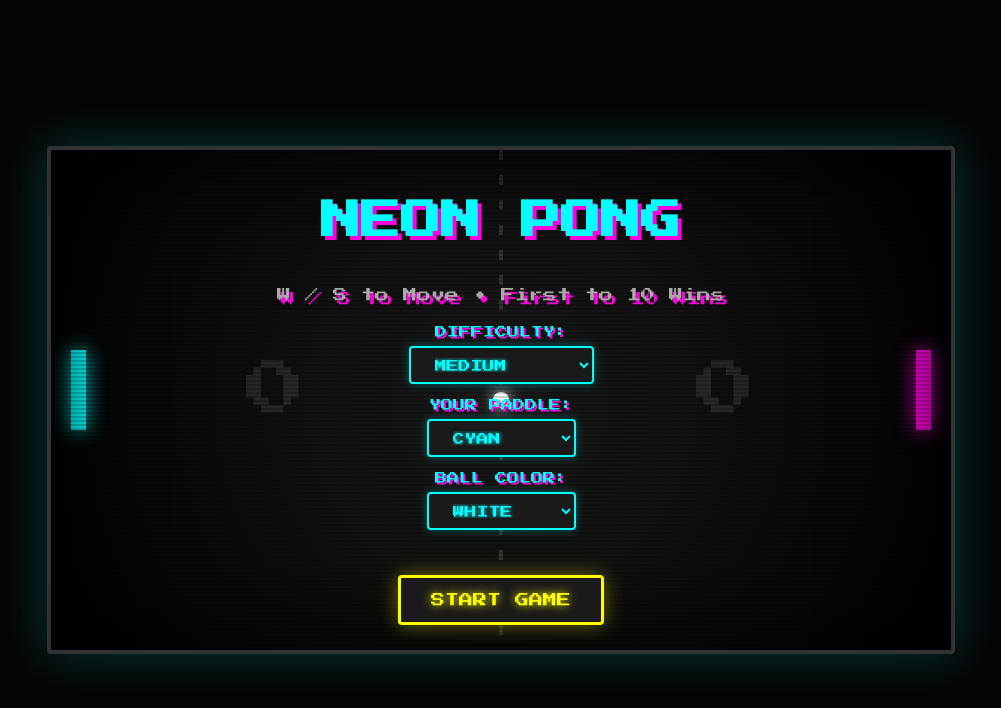
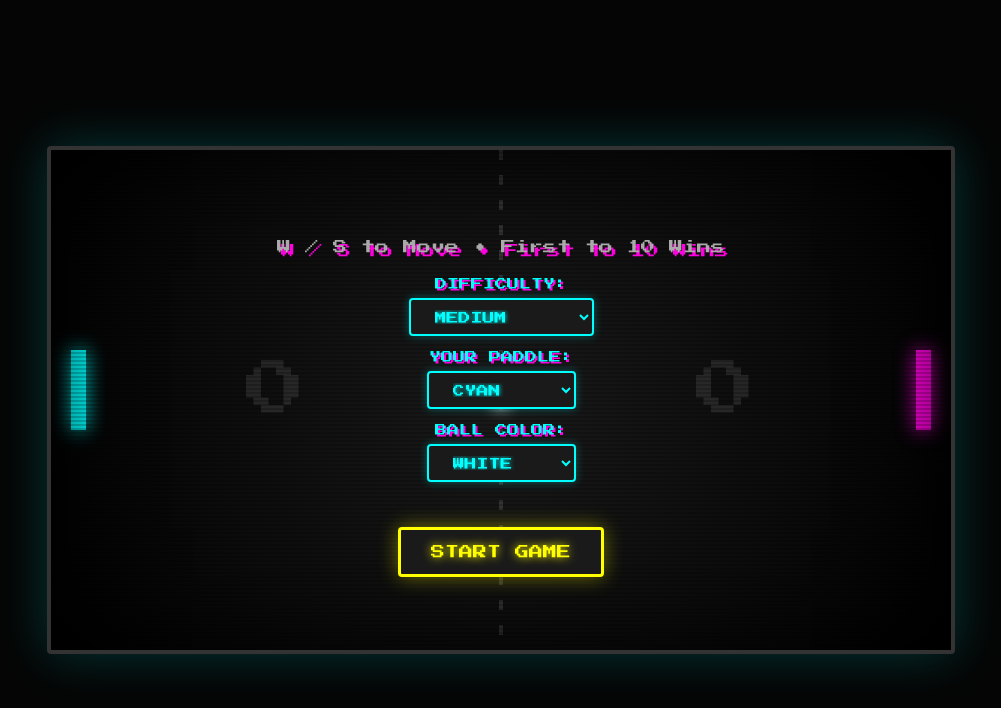
Before and after one commit to jx-ops17/hello, a plain HTML site: page index.html in a window 1280 px wide. Shown: the whole page, without its empty margins (139-1140 px from the left). Drawn offline with Linux system fonts and the light colour scheme.

Commit message:
Update index.html

```diff
--- a/index.html
+++ b/index.html
@@ -2,7 +2,7 @@
 <html lang="en">
 <head>
 <meta charset="UTF-8">
-<title>NEON PONG: ARCADE EDITION</title>
+<title> PONG: ARCADE EDITION</title>
 <style>
     @import url('https://fonts.googleapis.com/css2?family=Press+Start+2P&display=swap');
 
@@ -153,7 +153,7 @@
     <div class="scanlines"></div>
 
     <div id="ui-layer">
-        <h1>NEON PONG</h1>
+
         <div id="menu-screen">
             <p style="margin-bottom: 20px;">W / S to Move • First to 10 Wins</p>
 
```
